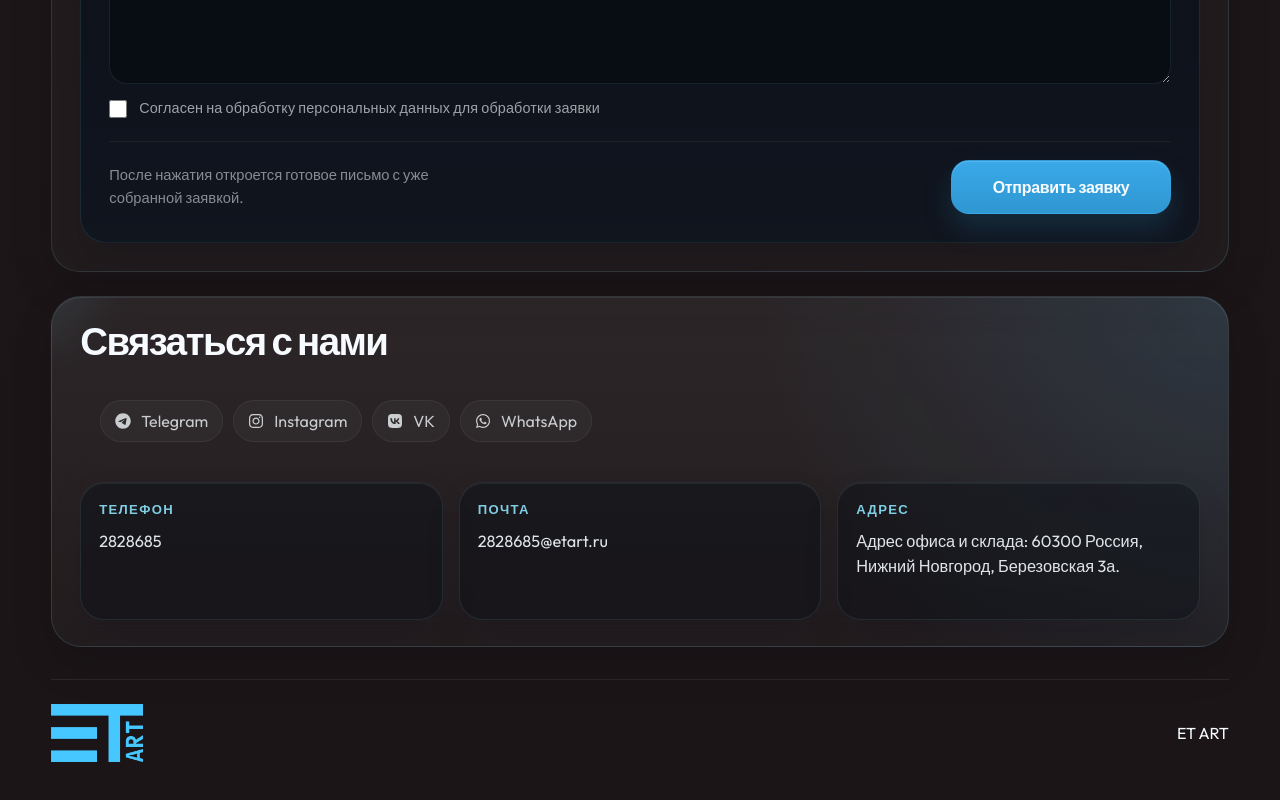
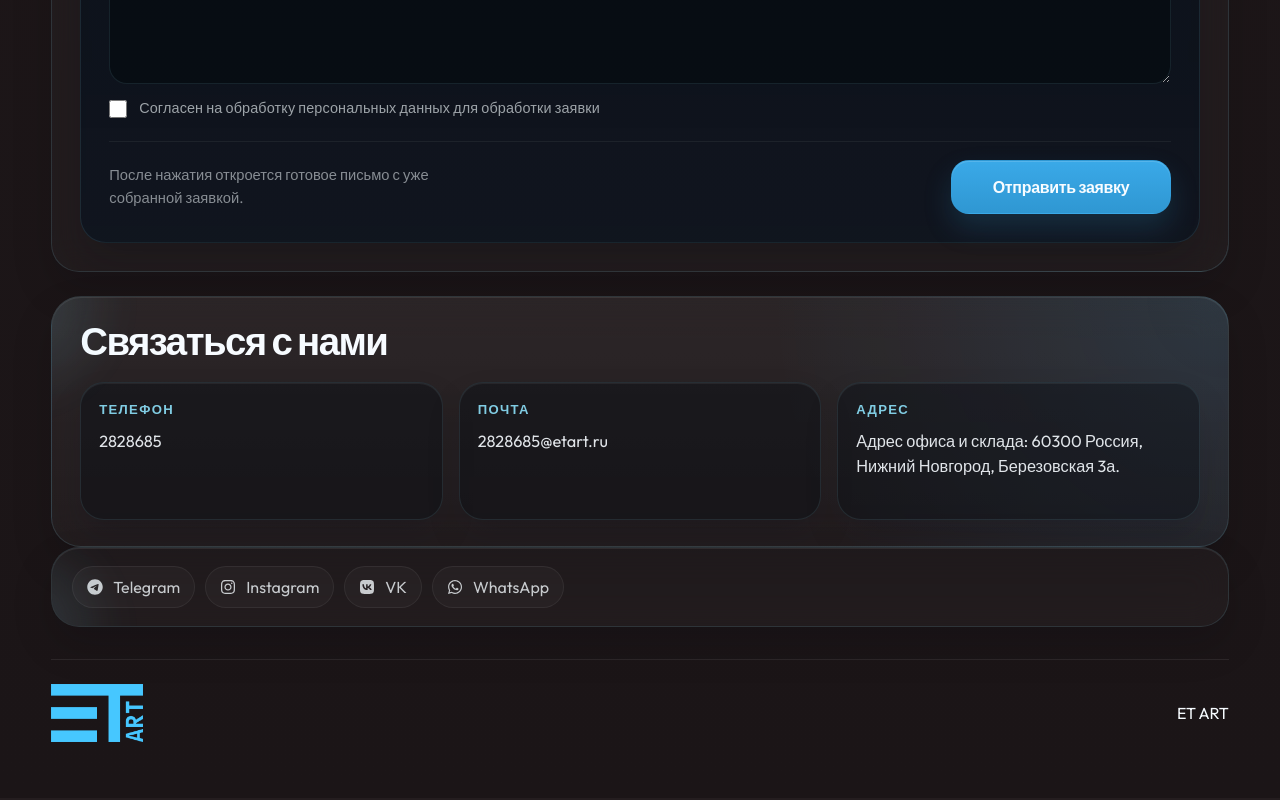
Before and after one commit to danilkaq/mysite, a React (Vite) app: page / in a window 1280 px wide. Shown: the part 7688-8488 px from the top of the page. Built offline with nearby package versions, Linux system fonts and the light colour scheme.

Commit message:
Move socials below contact block

```diff
--- a/src/components/ContactSection.jsx
+++ b/src/components/ContactSection.jsx
@@ -219,21 +219,6 @@ function ContactSection() {
           <h3>Связаться с нами</h3>
         </div>
 
-        <div className="contact-social-strip">
-          <div className="contact-social-strip__links">
-            {socialContacts.map((item) => {
-              const Icon = icons[item.label];
-
-              return (
-                <a key={item.label} href={item.href} target="_blank" rel="noreferrer">
-                  <Icon />
-                  <span>{item.label}</span>
-                </a>
-              );
-            })}
-          </div>
-        </div>
-
         <div className="site-contact-bar__grid">
           <div className="site-contact-bar__item">
             <span className="site-contact-bar__label">Телефон</span>
@@ -252,6 +237,29 @@ function ContactSection() {
         </div>
       </motion.div>
 
+      <motion.div
+        className="glass-card contact-social-strip magic-card magic-card--spotlight"
+        initial="hidden"
+        whileInView="visible"
+        viewport={viewportOnce}
+        variants={panelRevealVariants}
+        custom={3}
+      >
+        <span className="magic-card__beam" aria-hidden="true" />
+        <div className="contact-social-strip__links">
+          {socialContacts.map((item) => {
+            const Icon = icons[item.label];
+
+            return (
+              <a key={item.label} href={item.href} target="_blank" rel="noreferrer">
+                <Icon />
+                <span>{item.label}</span>
+              </a>
+            );
+          })}
+        </div>
+      </motion.div>
+
       <footer className="site-footer">
         <img className="footer-logo-blue" src="/assets/etart-logo.png" alt="ET ART logo" />
         <p>ET ART</p>
```
